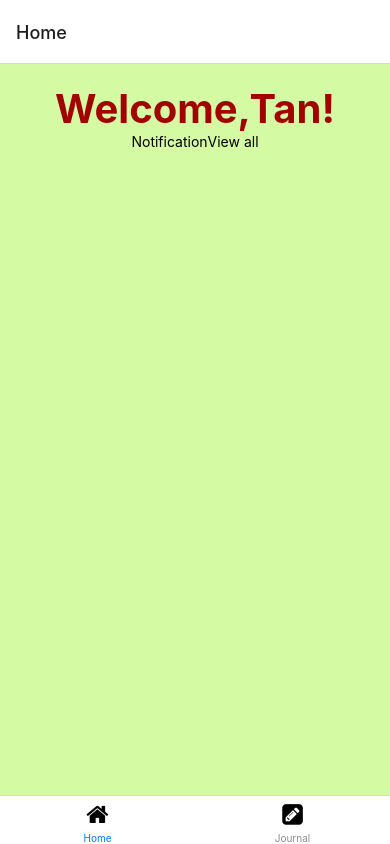
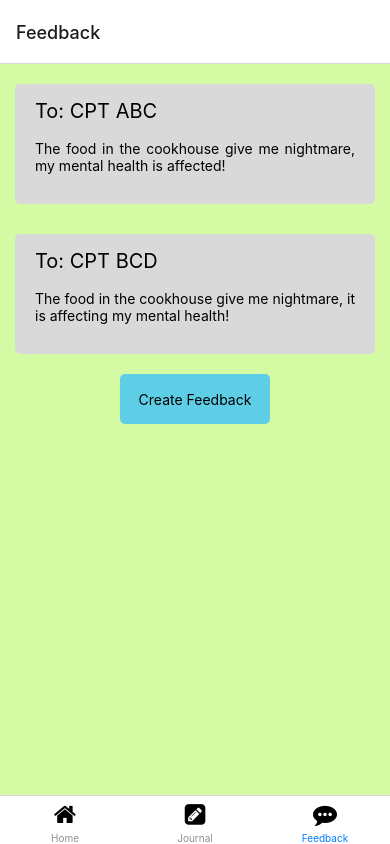
Before and after one commit to Doggoyoyoyo/cat1grp13, a React Native app: screen /Feedback in a window 390 px wide. Built offline with nearby package versions, Linux system fonts and the light colour scheme.

Commit message:
Added feedback page

```diff
--- a/App.js
+++ b/App.js
@@ -1,41 +1,58 @@
-import 'react-native-gesture-handler'
-import React from 'react';
-import { StatusBar } from 'expo-status-bar';
-import { StyleSheet, Text, View } from 'react-native';
-import { NavigationContainer} from '@react-navigation/native';
-import { createBottomTabNavigator } from '@react-navigation/bottom-tabs';
-import Home_main from './Components/Home_main';
-import Journal_main from './Components/Journal_main';
-import { FontAwesome } from '@expo/vector-icons';
-
-
+import "react-native-gesture-handler";
+import React from "react";
+import { StatusBar } from "expo-status-bar";
+import { StyleSheet, Text, View } from "react-native";
+import { NavigationContainer } from "@react-navigation/native";
+import { createBottomTabNavigator } from "@react-navigation/bottom-tabs";
+import Home_main from "./Components/Home_main";
+import Journal_main from "./Components/Journal_main";
+//import Feedback_main from "./Components/Feedback_main";
+import Feedback_navigation from "./Components/Feedback_navigation";
+import { FontAwesome } from "@expo/vector-icons";
 
 const Tab = createBottomTabNavigator();
 
 const Tabs = () => {
-  return(
+  return (
     <Tab.Navigator>
-      <Tab.Screen name = "Home" component ={Home_main} options = {{
+      <Tab.Screen
+        name="Home"
+        component={Home_main}
+        options={{
+          tabBarIcon: ({ focused }) => (
+            <View>
+              <FontAwesome name="home" size={24} color="black" />
+            </View>
+          ),
+        }}
+      />
 
-        tabBarIcon:({focused}) => (
-          <View>
-            <FontAwesome name="home" size={24} color="black" />
-          </View>
-        )
-      }}/>
+      <Tab.Screen
+        name="Journal"
+        component={Journal_main}
+        options={{
+          tabBarIcon: ({ focused }) => (
+            <View>
+              <FontAwesome name="pencil-square" size={24} color="black" />
+            </View>
+          ),
+        }}
+      />
 
-
-      <Tab.Screen name = "Journal" component ={Journal_main} options = {{
-
-      tabBarIcon:({focused}) => (
-        <View>
-          <FontAwesome name="pencil-square" size={24} color="black" />
-        </View>
-      )
-      }}/>
+      <Tab.Screen
+        name="Feedback"
+        component={Feedback_navigation}
+        options={{
+          tabBarIcon: ({ focused }) => (
+            <View>
+              <FontAwesome name="commenting" size={24} color="black" />
+            </View>
+          ),
+        }}
+      />
     </Tab.Navigator>
   );
-}
+};
 
 export default function App() {
   return (
@@ -44,19 +61,16 @@ export default function App() {
     //   <StatusBar style="auto" />
     // </View>
     <NavigationContainer>
-      <Tabs/>
+      <Tabs />
     </NavigationContainer>
-
   );
 }
-
-
 
 const styles = StyleSheet.create({
   container: {
     flex: 1,
-    backgroundColor: '#fff',
-    alignItems: 'center',
-    justifyContent: 'center',
+    backgroundColor: "#fff",
+    alignItems: "center",
+    justifyContent: "center",
   },
 });
--- /dev/null
+++ b/Components/Feedback_form.js
@@ -0,0 +1,36 @@
+import React from "react";
+import { StatusBar } from "expo-status-bar";
+import {
+  StyleSheet,
+  Text,
+  View,
+  TextInput,
+  TouchableOpacity,
+} from "react-native";
+
+export default function Feedback_form() {
+  return (
+    <View>
+      <View>
+        <Text>To:</Text>
+        <TextInput></TextInput>
+      </View>
+      <View>
+        <Text>Tell Us!</Text>
+        <TextInput></TextInput>
+      </View>
+      <View>
+        <View>
+          <TouchableOpacity>
+            <Text>Submit</Text>
+          </TouchableOpacity>
+        </View>
+        <View>
+          <TouchableOpacity>
+            <Text>Cancel</Text>
+          </TouchableOpacity>
+        </View>
+      </View>
+    </View>
+  );
+}
--- a/Components/Feedback_main.js
+++ b/Components/Feedback_main.js
@@ -1,3 +1,119 @@
-import React from 'react';
-import { StatusBar } from 'expo-status-bar';
-import { StyleSheet, Text, View } from 'react-native';
+import React, { useState } from "react";
+import { StatusBar } from "expo-status-bar";
+import {
+  StyleSheet,
+  Text,
+  View,
+  TextInput,
+  TouchableOpacity,
+} from "react-native";
+import Feedback_form from "./Feedback_form";
+import { useNavigation } from "@react-navigation/native";
+
+//const feedbackNavigator = createStackNavigator();
+
+export default function Feedback_main() {
+  const [feedbacks, setfeedbacks] = useState([
+    {
+      key: 0,
+      to: "CPT ABC",
+      message:
+        "The food in the cookhouse give me nightmare, my mental health is affected!",
+    },
+    {
+      key: 1,
+      to: "CPT BCD",
+      message:
+        "The food in the cookhouse give me nightmare, it is affecting my mental health!",
+    },
+  ]);
+  const navigation = useNavigation();
+  const createhandler = () => {
+    navigation.navigate("Feedback_form");
+  };
+
+  return (
+    <View style={styles.main}>
+      <View style={styles.feedback_container_container}>
+        {feedbacks.map((feedback) => (
+          <View key={feedback.key}>
+            <FeedbackCard
+              key={feedback.key}
+              to={feedback.to}
+              message={feedback.message}
+            />
+          </View>
+        ))}
+      </View>
+      <View>
+        <TouchableOpacity onPress={createhandler} style={[styles.submitbtn]}>
+          <Text>Create Feedback</Text>
+        </TouchableOpacity>
+      </View>
+    </View>
+  );
+}
+
+function FeedbackCard(props) {
+  return (
+    <View style={styles.feedback_container}>
+      <Text style={styles.toText}>To: {props.to}</Text>
+      <Text> </Text>
+      <Text numberOfLines={2} ellipsizeMode='tail' style={styles.messageText}>{props.message}</Text>
+    </View>
+  );
+}
+
+const styles = StyleSheet.create({
+  main: {
+    flex: 1,
+    backgroundColor: "#D4FAA4",
+    alignItems: "center",
+    //justifyContent: "center",
+  },
+  feedback_container_container: {
+    alignItems: "center",
+  },
+  feedback_container: {
+    flexDirection: "column",
+    backgroundColor: "#D9D9D9",
+    //width: "80%",
+    borderRadius: 5,
+    marginTop: 20,
+    marginBottom: 10,
+    marginHorizontal: 15,
+    height: 120,
+    paddingTop: 15,
+    paddingBottom: 15,
+    paddingHorizontal: 20,
+  },
+  emoji: {
+    margin: 10,
+  },
+
+  toText: {
+    fontSize: 20,
+    textAlign: "left",
+    //fontFamily: 'Helvetica',
+  },
+  messageText: {
+    fontSize: 14,
+    textAlign: "justify",
+  },
+  submitbtn: {
+    fontSize: 24,
+    backgroundColor: "#5ECEE7",
+    alignItems: "center",
+    justifyContent: "center",
+    width: 150,
+    height: 50,
+    borderRadius: 5,
+    marginTop: 10,
+  },
+  shadowProp: {
+    shadowColor: "#171717",
+    shadowOffset: { width: 1, height: 3 },
+    shadowOpacity: 0.4,
+    shadowRadius: 2,
+  },
+});
--- /dev/null
+++ b/Components/Feedback_navigation.js
@@ -0,0 +1,15 @@
+import { StackActions } from "@react-navigation/native";
+import Feedback_form from "./Feedback_form";
+import Feedback_main from "./Feedback_main";
+import { createStackNavigator } from "@react-navigation/stack";
+
+const Stack = createStackNavigator();
+
+export default function Feedback_navigation() {
+  return (
+    <Stack.Navigator screenOptions={{ headerShown: false }}>
+      <Stack.Screen name="Feedback_main" component={Feedback_main} options={{ headerShown: false }}/>
+      <Stack.Screen name="Feedback_form" component={Feedback_form} options={{ headerShown: false }}/>
+    </Stack.Navigator>
+  );
+}
--- a/Components/Home_main.js
+++ b/Components/Home_main.js
@@ -2,9 +2,13 @@ import React from "react";
 import { StatusBar } from "expo-status-bar";
 import { StyleSheet, Text, View, TouchableOpacity } from "react-native";
 import { RotateInDownLeft } from "react-native-reanimated";
+import { title, content } from "./notification";
 
 export default function Home_main() {
   const name = "Tan";
+  const titles = title;
+  const contents = content;
+
   return (
     <View style={styles.main}>
       <View style={styles.welcomeTextContainer}>
@@ -51,6 +55,7 @@ const styles = StyleSheet.create({
   headerContainer: {
     flexDirection: "row",
     justifyContent: "space-between",
+    alignItems: "space-between",
     //alignContent: "space-between",
   },
 });
--- a/Components/Journal_main.js
+++ b/Components/Journal_main.js
@@ -1,5 +1,5 @@
 import "react-native-gesture-handler";
-import React, { useState } from "react";
+import React, { useState, useEffect } from "react";
 import { StatusBar } from "expo-status-bar";
 import { StyleSheet, Text, View, TouchableOpacity } from "react-native";
 import { Entypo } from "@expo/vector-icons";
@@ -9,10 +9,15 @@ export default function Journal_main() {
   const [chosenemoji, setChosenemoji] = useState(4);
   const [feelingsubmit, setfeelingsubmit] = useState(4);
   //feelingsubmit: 0 -> happy, 1-> neutral, 2-> sad, 4 -> not chosen yet.
+  useEffect(() => {
+    console.log(feelingsubmit);
+  }, [feelingsubmit]);
 
   const submitHandler = () => {
+    //console.log(feelingsubmit);
     setfeelingsubmit(chosenemoji);
-    console.log(feelingsubmit);
+
+    console.log(feelingsubmit);//use state havent change the value yet. need to use useEffect to time it.
   };
 
   const emojisize = 44;
--- /dev/null
+++ b/Components/notification.js
@@ -0,0 +1,6 @@
+export const title = ["Reporting Time", "IPPT", "Unit ABC"];
+export const content = [
+  "Please report by 7am tomorrow",
+  "Your IPPT window is closing soon.",
+  "We will be practicing marching with left hand and left leg",
+];
--- a/package.json
+++ b/package.json
@@ -12,6 +12,7 @@
     "@react-native-community/masked-view": "^0.1.11",
     "@react-navigation/bottom-tabs": "^6.3.1",
     "@react-navigation/native": "^6.0.10",
+    "@react-navigation/stack": "^6.2.1",
     "expo": "~45.0.0",
     "expo-status-bar": "~1.3.0",
     "react": "17.0.2",
```
Also changed, not shown: 2 other files (tests, documents, lock files or other folders).
